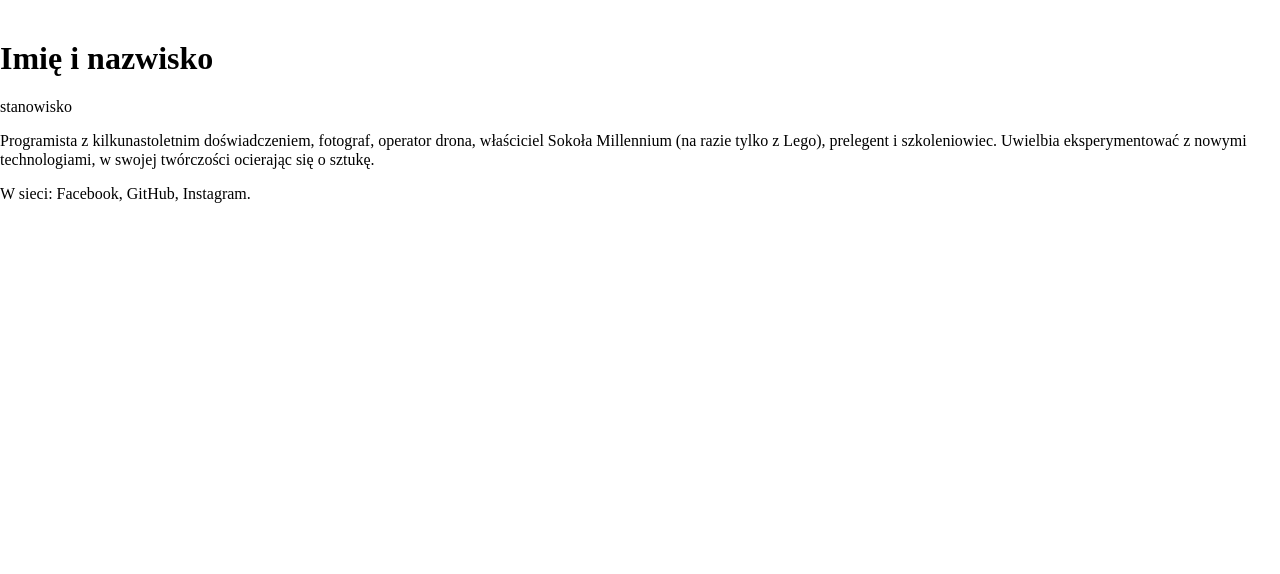
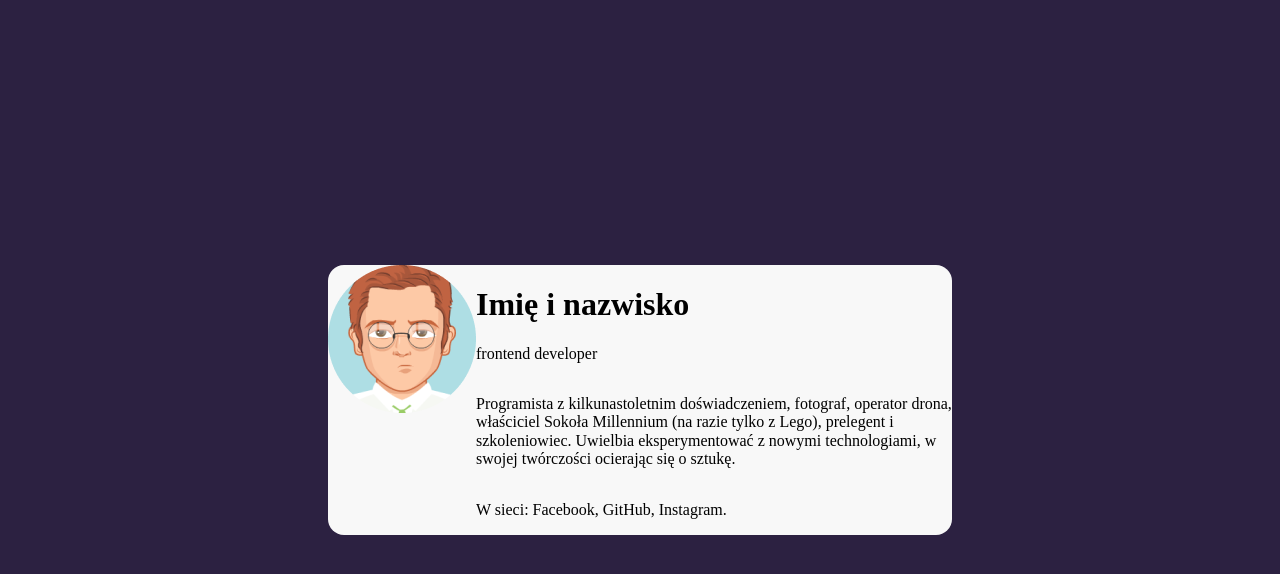
Before and after one commit to adasierak/business-card, a plain HTML site: page index.html in a window 1280 px wide. Drawn offline with Linux system fonts and the light colour scheme.

Commit message:
main box styles

```diff
--- a/index.html
+++ b/index.html
@@ -7,15 +7,17 @@
   <title>Title</title>
 </head>
 <body>
-<main>
-  <article>
-    <img src="" alt="">
+<main class="main">
+  <article class="person">
+    <img class="person__photo" src="avatar.png" alt="zdjecie Imię Nazwisko">
+    <div class="person__details">
     <header>
       <h1>Imię i nazwisko</h1>
-      <p>stanowisko</p>
+      <p>frontend developer</p>
     </header>
     <p>Programista z kilkunastoletnim doświadczeniem, fotograf, operator drona, właściciel Sokoła Millennium (na razie tylko z Lego), prelegent i szkoleniowiec. Uwielbia eksperymentować z nowymi technologiami, w swojej twórczości ocierając się o sztukę.</p>
     <p>W sieci: Facebook, GitHub, Instagram.</p>
+    </div>
   </article>
 </main>
 </body>
--- a/style.css
+++ b/style.css
@@ -5,3 +5,33 @@ html {
 *,* :before, * :after{
   box-sizing: inherit;
 }
+
+body {
+  background-color: #2C2141;
+  display: flex;
+  align-items: center;
+  justify-content: center;
+  min-height: 100vh;
+}
+
+.main {
+  background-color: #F8F8F8;
+  border-radius: 16px;
+  width: 624px;
+  margin: 16px;
+}
+
+.person__photo {
+  height: 148px;
+  width: 148px;
+}
+
+.person {
+  display: flex;
+  flex-direction: row;
+}
+
+.person__details {
+  display: flex;
+  flex-direction: column;
+}
```
Also changed, not shown: avatar.png (added).
